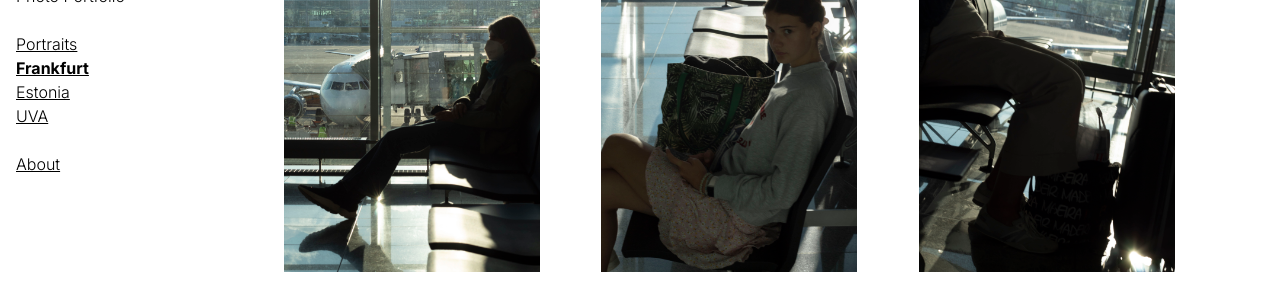
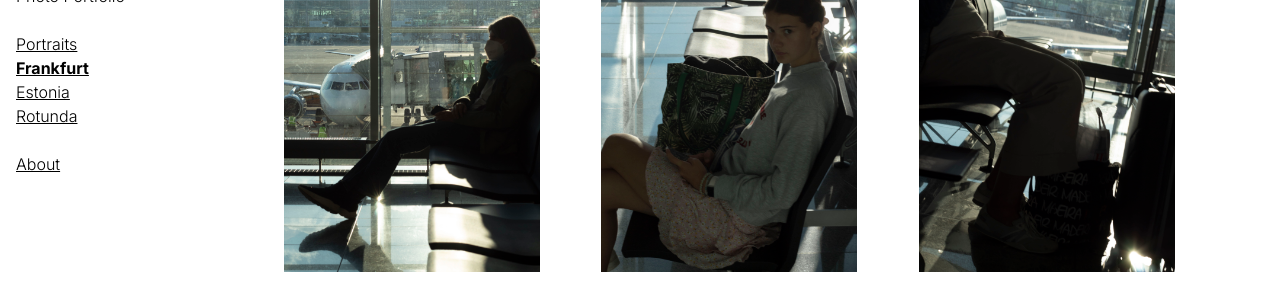
Before and after one commit to mitchellhillman/photoportfolio, a Jekyll site: the page built from galleries/frankfurt.html, in a window 1280 px wide. Shown: the part 144-444 px from the top of the page. Built offline with Jekyll 4.4.1, drawn with Linux system fonts in a browser that asks for light colours.

Commit message:
More refinements

```diff
--- a/_data/nav-galleries.yml
+++ b/_data/nav-galleries.yml
@@ -4,5 +4,5 @@
   url: /frankfurt.html
 - title: Estonia
   url: /ee.html
-- title: UVA
+- title: Rotunda
   url: /uva.html
```
